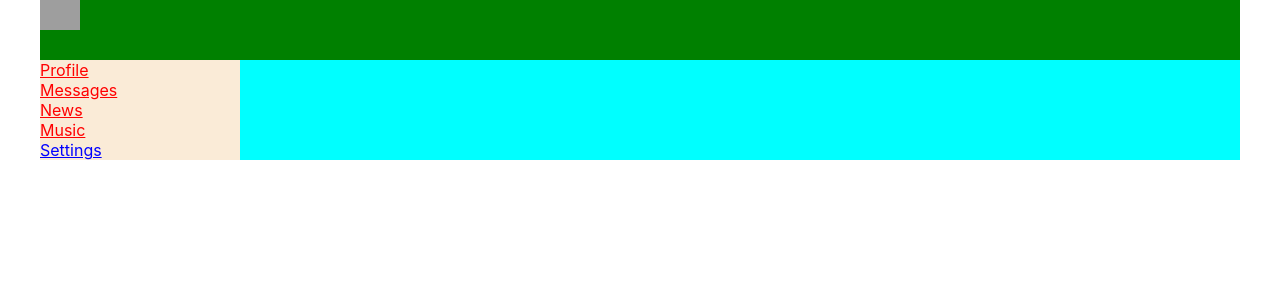
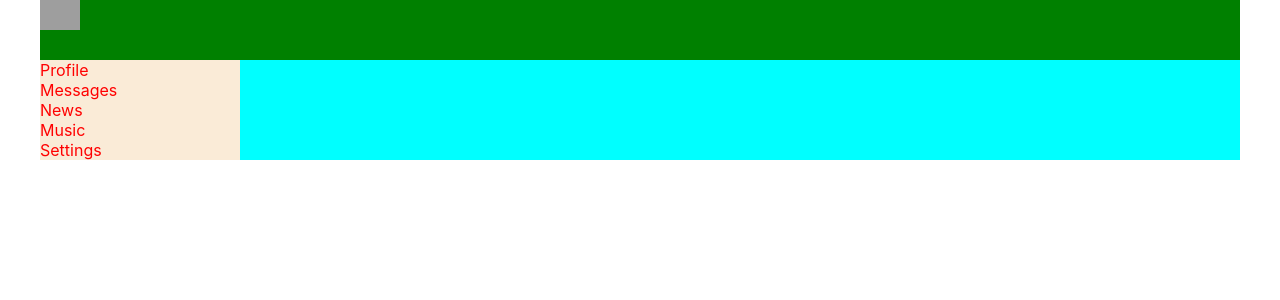
Before and after one commit to AlexandrDubiaga/Network, a React (Create React App) app: page / in a window 1280 px wide. Shown: the top 300 px of the page. Built offline with nearby package versions, Linux system fonts and the light colour scheme; grey boxes are pictures that could not be loaded.

Commit message:
add navlink to navbar component ,refactor css

```diff
--- a/src/components/Navbar/Navbar.jsx
+++ b/src/components/Navbar/Navbar.jsx
@@ -1,24 +1,25 @@
 import React from 'react';
 import style from './Navbar.module.css';
+import {NavLink} from "react-router-dom";
 
 
 const Navbar = () => {
     return (
         <nav className={style.nav}>
-            <div>
-                <a href="/profile" className={`${style.item}`}>Profile</a>
+            <div className={style.item}>
+                <NavLink to="/profile" activeClassName={style.activeLink}>Profile</NavLink>
             </div>
-            <div>
-                <a href="/dialogs" className={`${style.item}`}> Messages</a>
+            <div className={style.item}>
+                <NavLink to="/dialogs" activeClassName={style.activeLink}> Messages</NavLink>
             </div>
-            <div>
-                <a href="/news" className={`${style.item} `}> News</a>
+            <div className={style.item}>
+                <NavLink to="/news" activeClassName={style.activeLink}> News</NavLink>
             </div>
-            <div>
-                <a href="#" className={`${style.item}`}>Music</a>
+            <div className={style.item}>
+                <NavLink to="#">Music</NavLink>
             </div>
-            <div>
-                <a href="#" className={`${style.item} ${style.active}`}>Settings</a>
+            <div className={style.item}>
+                <NavLink to="#">Settings</NavLink>
             </div>
         </nav>
     );
--- a/src/components/Navbar/Navbar.module.css
+++ b/src/components/Navbar/Navbar.module.css
@@ -2,9 +2,10 @@
     grid-area: n;
     background-color: antiquewhite;
 }
-.item{
+.item a{
     color: red;
+    text-decoration: none;
 }
-.item.active{
+.item a.activeLink{
     color: blue;
 }
```
